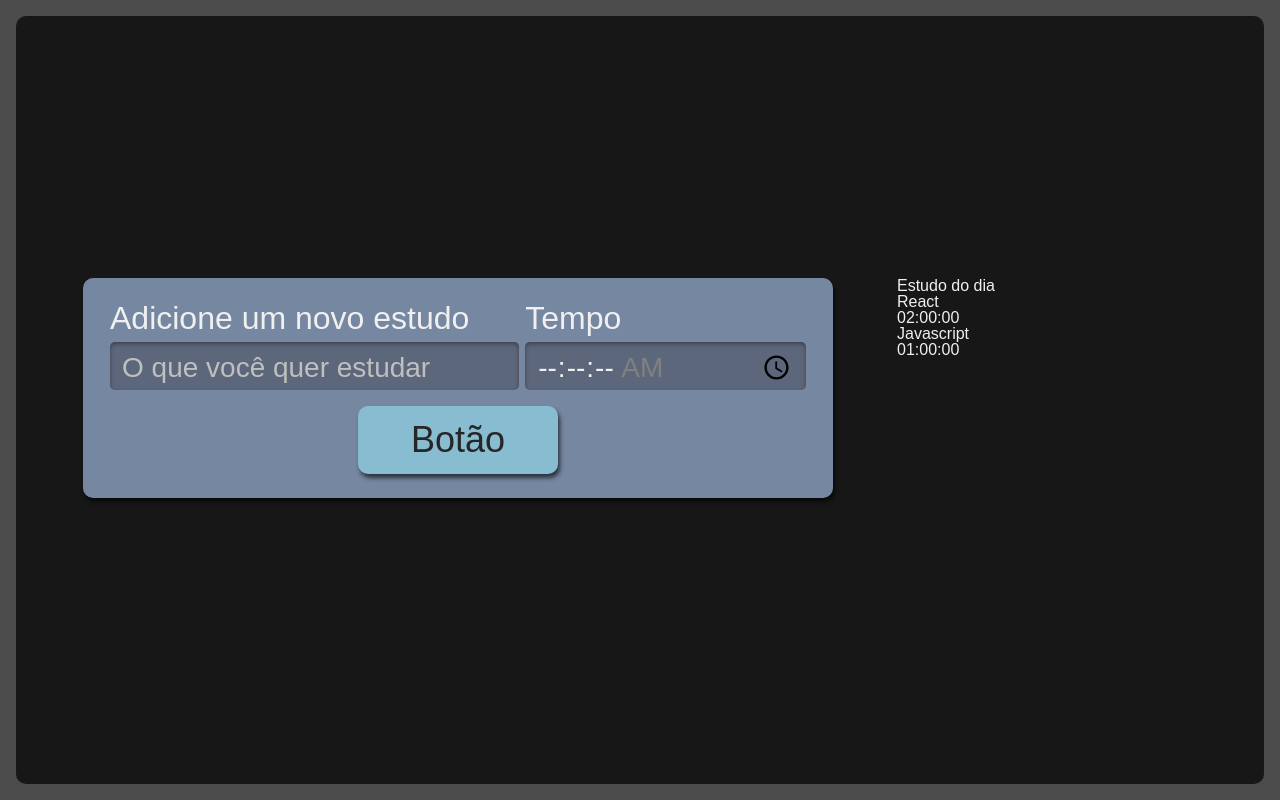
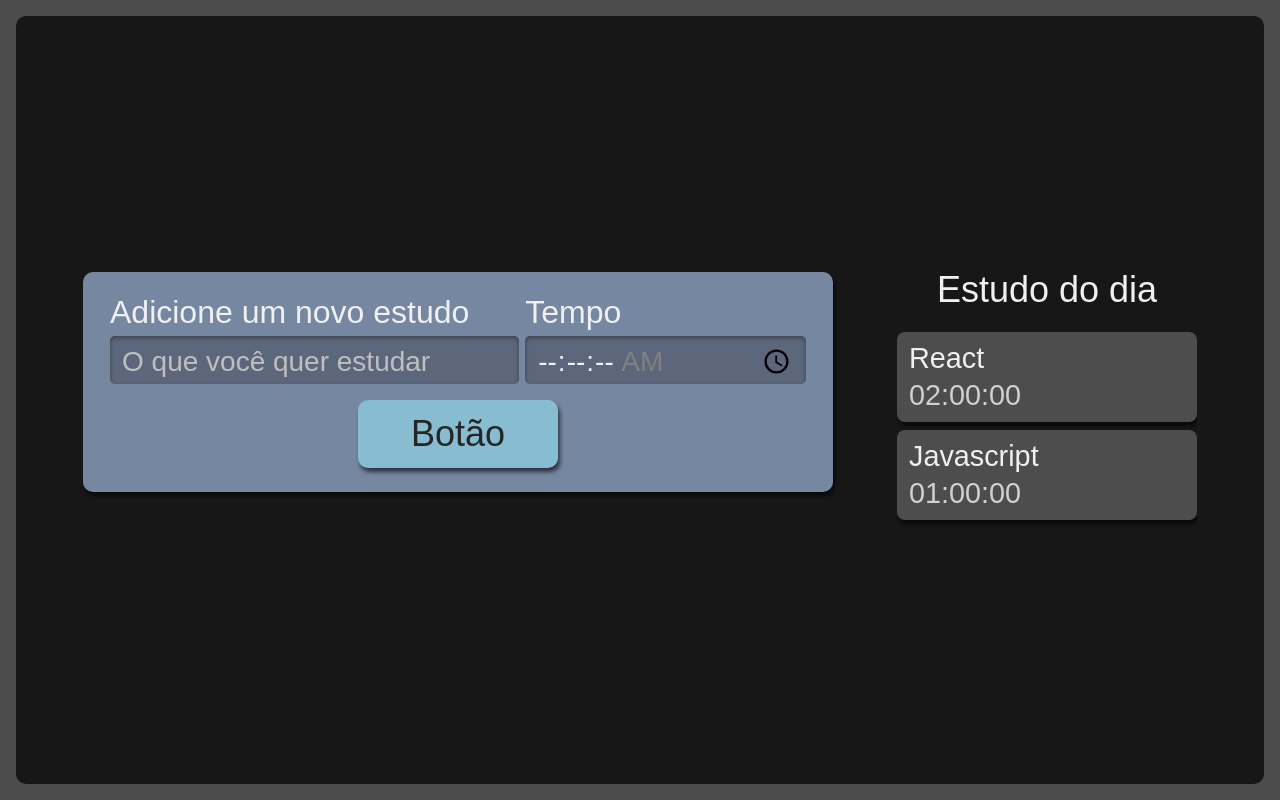
Before and after one commit to luan441/app-studies, a React (Create React App) app: page / in a window 1280 px wide. Built offline with nearby package versions, Linux system fonts and the light colour scheme.

Commit message:
:lipstick: feat: Estilizacao da lista de tarefas

```diff
--- a/src/components/List/index.tsx
+++ b/src/components/List/index.tsx
@@ -1,4 +1,5 @@
 import React from "react";
+import './style.scss'
 
 export default function List() {
   const task = [{
@@ -9,11 +10,11 @@
     time: '01:00:00'
   }]
   return (
-    <aside>
+    <aside className="listTask">
       <h2>Estudo do dia</h2>
       <ul>
         {task.map((task, index) => (
-          <li key={index}>
+          <li key={index} className="item">
             <h3>{task.task}</h3>
             <span>{task.time}</span>
           </li>
--- /dev/null
+++ b/src/components/List/style.scss
@@ -0,0 +1,75 @@
+.listTask {
+  grid-area: task;
+  height: 100%;
+
+  h2 {
+    font-size: 1.25rem;
+    margin-bottom: 12px;
+  }
+
+  ul {
+    max-height: 350px;
+    overflow-y: scroll;
+  	scrollbar-width: thin;
+  }
+
+  @media screen and (min-width:1280px) {
+
+    h2{
+      text-align: center;
+      font-size: 2.25rem;
+      margin-bottom: 24px;
+    }
+
+    ul {
+      overflow: auto;
+      max-height: 500px;
+    }
+  }
+}
+
+.item {
+  background-color: #4D4D4D;
+  border-radius: 8px;
+  box-shadow: 2px 4px 4px #0000009F;
+  padding: 12px;
+  margin-bottom: 8px;
+  position: relative;
+  cursor: pointer;
+
+  h3 {
+    margin-bottom: 8px;
+    word-break: break-all;
+  }
+
+  span {
+    color: #D0D0D0;
+  }
+
+  @media screen and (min-width:1280px) {
+    font-size: 1.8rem;
+  }
+}
+
+.itemSelected {
+  background-color: #292929;
+  box-shadow: 2px 4px 4px #0000009F inset;
+}
+
+.itemCompleted {
+  background-color: #566F42;
+  cursor: auto;
+
+  .done {
+    display: block;
+    background-image: url('../../assets/img/check-mark.svg');
+    background-repeat: no-repeat;
+    background-size: 38px 38px;
+    position: absolute;
+    top: 50%;
+    right: 12px;
+    transform: translateY(-50%);
+    width: 42px;
+    height: 43px;
+  }
+}
```
Also changed, not shown: src/assets/img/check-mark.svg (added).
